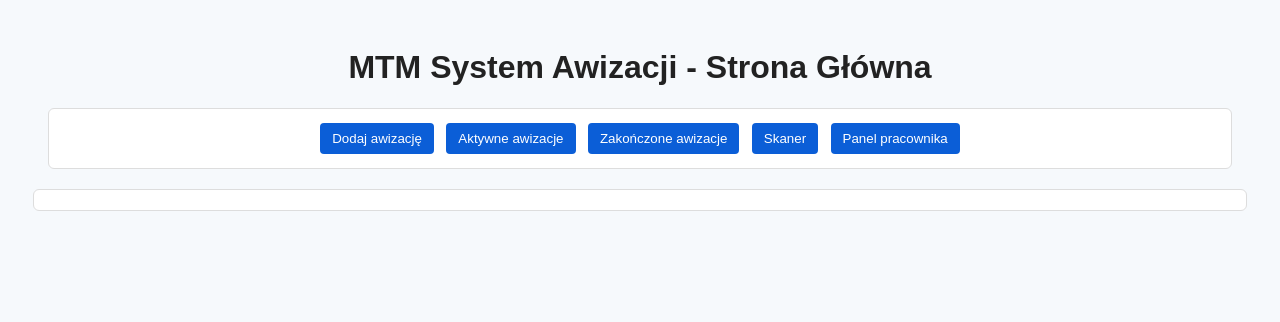
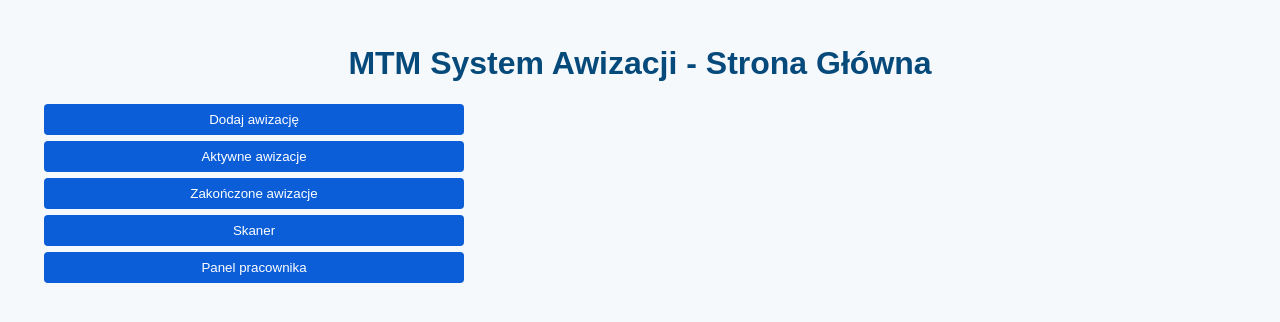
Before and after one commit to dewude/mtm-zaladunki, a website: page public/index.html in a window 1280 px wide. Drawn offline with Linux system fonts and the light colour scheme; no server answers.

Commit message:
Refactor CSS styles for body and table elements

```diff
--- a/public/style.css
+++ b/public/style.css
@@ -1,7 +1,9 @@
-body { font-family: Arial; background: #f6f9fc; color: #222; padding: 20px; }
-.center { text-align: center; margin-bottom: 15px; }
-button { padding:8px 12px; margin:4px; border:none; background:#0b5ed7; color:white; border-radius:4px; cursor:pointer; }
+body { font-family: Arial, sans-serif; padding:16px; background:#f6f9fc; color:#222; }
+h1 { color:#064a7b; }
+input, button { padding:8px; margin:6px 0; display:block; width:100%; max-width:420px; }
+button { background:#0b5ed7; color:white; border:none; border-radius:4px; cursor:pointer; }
 button:hover { background:#0d6efd; }
-.hidden { display:none; }
-div { background:white; border:1px solid #ddd; padding:10px; margin:5px; border-radius:6px; }
-.link { cursor:pointer; color:#064a7b; }
+table { width:90%; margin:auto; border-collapse:collapse; }
+th, td { border:1px solid #ccc; padding:8px; text-align:center; }
+th { background:#064a7b; color:white; }
+tr:nth-child(even) { background:#f2f2f2; }
```
